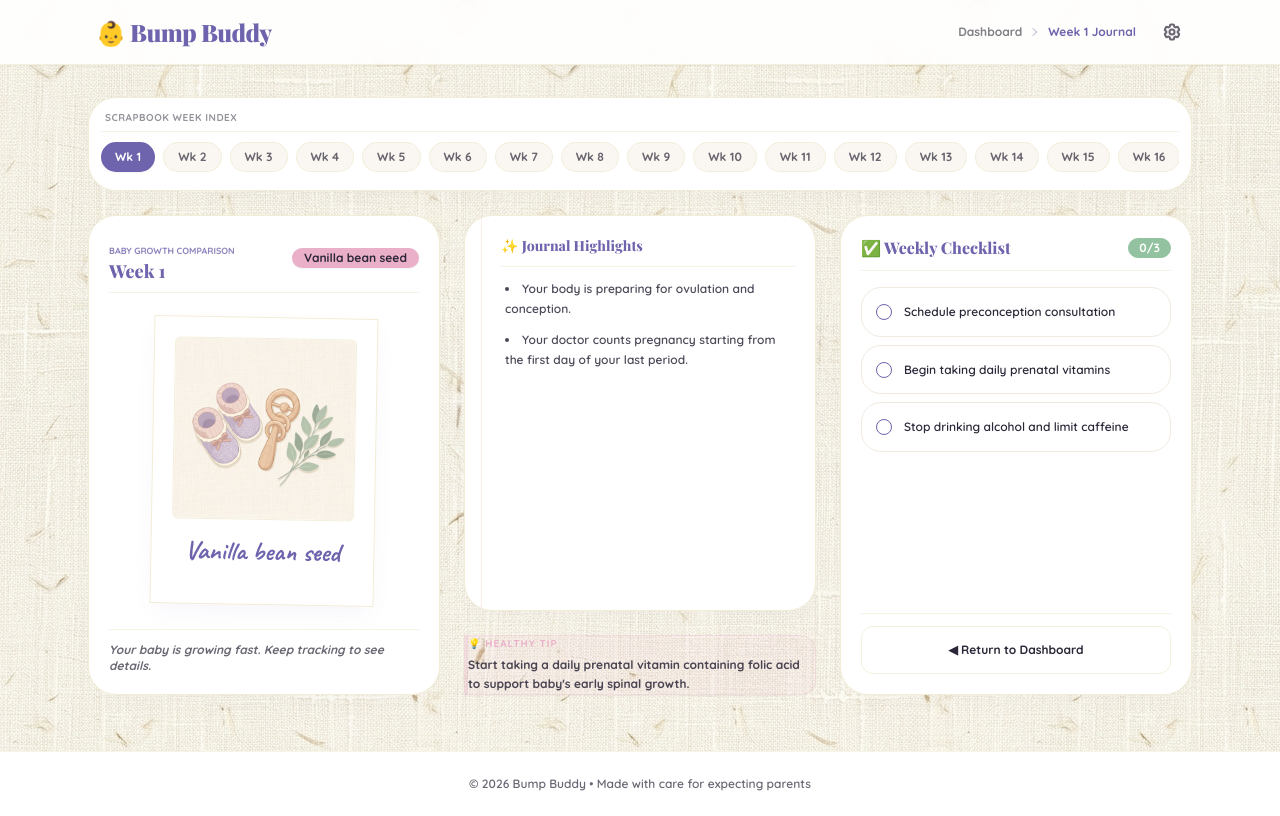
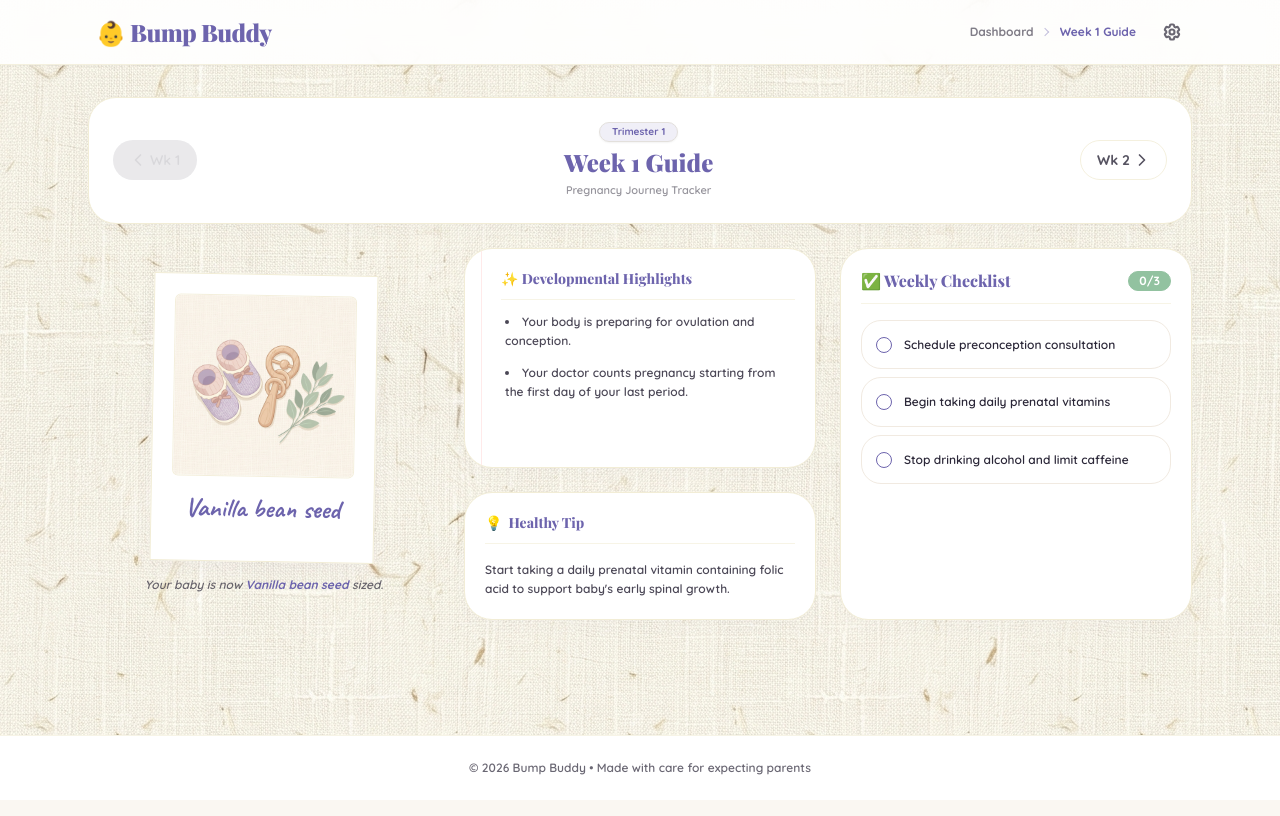
Before and after one commit to MatrixRex/BumpBuddy, a React (Vite) app: page /week/1 in a window 1280 px wide. Built offline with nearby package versions, Linux system fonts and the light colour scheme; a web font is replaced by a local one.

Commit message:
Layout update

```diff
--- a/src/App.jsx
+++ b/src/App.jsx
@@ -62,7 +62,7 @@ function AppContent() {
                     </Link>
                   </li>
                   <li className="text-primary">
-                    Week {weekNum} Journal
+                    Week {weekNum} Guide
                   </li>
                 </ul>
               </div>
--- a/src/pages/Home.jsx
+++ b/src/pages/Home.jsx
@@ -106,7 +106,7 @@ export default function Home() {
         <div className="text-center max-w-md mb-8 mt-4">
           <h1 className="text-4xl font-display font-black text-primary mb-2">👶 Bump Buddy</h1>
           <p className="text-neutral/70 text-sm leading-relaxed font-bold">
-            Your cozy, private pregnancy journal companion.
+            Your cozy, private pregnancy tracker companion.
           </p>
         </div>
         <OnboardingWizard onComplete={handleOnboardingComplete} />
@@ -209,7 +209,7 @@ export default function Home() {
                       to={`/week/${currentWeek}`}
                       className="custom-btn-primary w-full h-12 text-sm text-white font-bold flex items-center justify-center gap-1.5 shadow-sm"
                     >
-                      Open Week {currentWeek} Journal Guide ➔
+                      Open Week {currentWeek} Guide ➔
                     </Link>
                   </div>
                 </div>
--- a/src/pages/WeekDetails.jsx
+++ b/src/pages/WeekDetails.jsx
@@ -1,4 +1,4 @@
-import React, { useState, useEffect, useRef } from 'react'
+import React, { useState, useEffect } from 'react'
 import { useParams, Link } from 'react-router-dom'
 import weeksData from '../data/weeks.json'
 import { getPersistedLMP, calculateCurrentWeek } from '../utils/pregnancy'
@@ -14,9 +14,6 @@ export default function WeekDetails() {
   // Track user active week based on saved LMP
   const [userActiveWeek, setUserActiveWeek] = useState(null)
   const [checkedTasks, setCheckedTasks] = useState([])
-
-  const activeTabRef = useRef(null)
-  const tabContainerRef = useRef(null)
 
   // Load active week and checklist checked states
   useEffect(() => {
@@ -41,16 +38,6 @@ export default function WeekDetails() {
     }
   }, [currentWeekIdx])
 
-  // Center the active week tab in the horizontal scroll bar
-  useEffect(() => {
-    if (activeTabRef.current && tabContainerRef.current) {
-      const container = tabContainerRef.current
-      const tab = activeTabRef.current
-      const scrollPos = tab.offsetLeft - (container.clientWidth / 2) + (tab.clientWidth / 2)
-      container.scrollTo({ left: scrollPos, behavior: 'smooth' })
-    }
-  }, [currentWeekIdx, userActiveWeek])
-
   // Toggle checklist tasks
   const handleCheckboxChange = (task) => {
     const updated = checkedTasks.includes(task)
@@ -72,109 +59,102 @@ export default function WeekDetails() {
     )
   }
 
-  // Create week index array (1 to 40)
-  const allWeeks = Array.from({ length: 40 }, (_, i) => i + 1)
-
   return (
     <div className="w-full py-2 relative z-10 flex flex-col gap-6">
 
-      {/* 📅 Horizontal Binder-Style Week Navigator index strip */}
-      <div className="notebook-card bg-white border border-[#f2edd6]/80 p-3 flex flex-col gap-2">
-        <div className="flex justify-between items-center px-1 border-b border-[#f2edd6]/60 pb-1.5">
-          <span className="text-[10px] uppercase font-extrabold text-neutral/50 tracking-wider">Scrapbook Week Index</span>
-          {userActiveWeek && (
-            <span className="text-[10px] font-bold text-primary bg-primary/10 px-2 py-0.5 rounded-full">
-              Your Current State: Week {userActiveWeek}
-            </span>
+      {/* 📅 Elegant Header with Week Navigation */}
+      <div className="notebook-card p-6 bg-white border border-[#f2edd6]/80 flex flex-col sm:flex-row justify-between items-center gap-4">
+        {/* Previous Week Button */}
+        <div className="flex items-center w-full sm:w-auto justify-start">
+          {currentWeekIdx > 1 ? (
+            <Link
+              to={`/week/${currentWeekIdx - 1}`}
+              className="btn btn-outline btn-sm rounded-full border-[#f2edd6]/80 text-neutral/80 hover:bg-neutral/5 hover:text-primary transition-all flex items-center gap-1 min-h-[40px] px-4 font-bold"
+              title={`Go to Week ${currentWeekIdx - 1}`}
+            >
+              <svg xmlns="http://www.w3.org/2000/svg" fill="none" viewBox="0 0 24 24" strokeWidth={2.5} stroke="currentColor" className="w-4 h-4">
+                <path strokeLinecap="round" strokeLinejoin="round" d="M15.75 19.5L8.25 12l7.5-7.5" />
+              </svg>
+              <span>Wk {currentWeekIdx - 1}</span>
+            </Link>
+          ) : (
+            <button
+              disabled
+              className="btn btn-sm btn-outline rounded-full border-gray-100 text-gray-300 cursor-not-allowed min-h-[40px] px-4 opacity-50 flex items-center gap-1"
+            >
+              <svg xmlns="http://www.w3.org/2000/svg" fill="none" viewBox="0 0 24 24" strokeWidth={2.5} stroke="currentColor" className="w-4 h-4">
+                <path strokeLinecap="round" strokeLinejoin="round" d="M15.75 19.5L8.25 12l7.5-7.5" />
+              </svg>
+              <span>Wk 1</span>
+            </button>
           )}
         </div>
 
-        {/* Horizontal scrollable row of tabs */}
-        <div
-          ref={tabContainerRef}
-          className="flex gap-2 overflow-x-auto pb-1.5 pt-0.5 scrollbar-thin scrollbar-thumb-primary/20 scrollbar-track-transparent select-none"
-        >
-          {allWeeks.map((wNum) => {
-            const isViewingWeek = wNum === currentWeekIdx
-            const isActualWeek = wNum === userActiveWeek
+        {/* Center Title & Trimester Info */}
+        <div className="text-center flex flex-col items-center">
+          <span className={`badge font-bold text-[10px] py-1 px-3 rounded-full shadow-sm mb-1 ${
+            currentWeekIdx <= 13
+              ? 'bg-primary/10 text-primary'
+              : currentWeekIdx <= 27
+                ? 'bg-[#ebb0c9]/15 text-[#b26989]'
+                : 'bg-[#92c2a0]/15 text-[#5c8266]'
+          }`}>
+            Trimester {currentWeekIdx <= 13 ? 1 : currentWeekIdx <= 27 ? 2 : 3}
+          </span>
+          <h1 className="text-2xl font-display font-black text-primary">Week {weekData.weekNumber} Guide</h1>
+          <p className="text-[11px] text-neutral/50 font-semibold mt-1">Pregnancy Journey Tracker</p>
+        </div>
 
-            let tabClass = "px-3.5 py-1.5 text-xs font-bold transition-all duration-150 rounded-full shrink-0 flex items-center justify-center gap-1 cursor-pointer "
-            if (isViewingWeek) {
-              tabClass += "bg-primary text-white shadow-sm"
-            } else if (isActualWeek) {
-              tabClass += "bg-[#ebb0c9] text-secondary-content border border-[#ebb0c9]/50 shadow-inner pulse-active"
-            } else {
-              tabClass += "bg-[#faf7f2] border border-[#f2edd6]/80 text-neutral/70 hover:bg-[#ebdccb]/30"
-            }
-
-            return (
-              <Link
-                key={wNum}
-                to={`/week/${wNum}`}
-                ref={isViewingWeek ? activeTabRef : null}
-                className={tabClass}
-                title={`Go to Week ${wNum} journal page`}
-              >
-                Wk {wNum}
-                {isActualWeek && !isViewingWeek && (
-                  <span className="w-1.5 h-1.5 bg-primary rounded-full border border-white"></span>
-                )}
-              </Link>
-            )
-          })}
+        {/* Next Week Button */}
+        <div className="flex items-center w-full sm:w-auto justify-end">
+          {currentWeekIdx < 40 ? (
+            <Link
+              to={`/week/${currentWeekIdx + 1}`}
+              className="btn btn-outline btn-sm rounded-full border-[#f2edd6]/80 text-neutral/80 hover:bg-neutral/5 hover:text-primary transition-all flex items-center gap-1 min-h-[40px] px-4 font-bold"
+              title={`Go to Week ${currentWeekIdx + 1}`}
+            >
+              <span>Wk {currentWeekIdx + 1}</span>
+              <svg xmlns="http://www.w3.org/2000/svg" fill="none" viewBox="0 0 24 24" strokeWidth={2.5} stroke="currentColor" className="w-4 h-4">
+                <path strokeLinecap="round" strokeLinejoin="round" d="M8.25 4.5l7.5 7.5-7.5 7.5" />
+              </svg>
+            </Link>
+          ) : (
+            <button
+              disabled
+              className="btn btn-sm btn-outline rounded-full border-gray-100 text-gray-300 cursor-not-allowed min-h-[40px] px-4 opacity-50 flex items-center gap-1"
+            >
+              <span>Wk 40</span>
+              <svg xmlns="http://www.w3.org/2000/svg" fill="none" viewBox="0 0 24 24" strokeWidth={2.5} stroke="currentColor" className="w-4 h-4">
+                <path strokeLinecap="round" strokeLinejoin="round" d="M8.25 4.5l7.5 7.5-7.5 7.5" />
+              </svg>
+            </button>
+          )}
         </div>
       </div>
 
-      {/* Week Traversal Header on mobile */}
-      <div className="flex justify-between items-center notebook-card p-3 bg-white border border-[#f2edd6]/80 lg:hidden">
-        {currentWeekIdx > 1 ? (
-          <Link to={`/week/${currentWeekIdx - 1}`} className="btn btn-sm btn-ghost h-10 min-h-[40px] text-primary font-bold">
-            ◀ Wk {currentWeekIdx - 1}
+      {/* Contextual Active Week Alert */}
+      {userActiveWeek !== null && userActiveWeek !== currentWeekIdx && (
+        <div className="alert text-xs py-2.5 px-4 rounded-2xl border bg-primary/5 border-primary/10 text-neutral flex items-center gap-2">
+          <span>ℹ️</span>
+          <Link
+            to={`/week/${userActiveWeek}`}
+            className="underline font-bold text-primary hover:text-primary/80 transition-colors"
+          >
+            Go to your current week (Week {userActiveWeek}) ➔
           </Link>
-        ) : (
-          <button className="btn btn-sm btn-ghost btn-disabled opacity-20 h-10 min-h-[40px] font-bold">◀ Wk 1</button>
-        )}
-        <span className="font-display font-extrabold text-sm text-primary">Week {weekData.weekNumber} Page</span>
-        {currentWeekIdx < 40 ? (
-          <Link to={`/week/${currentWeekIdx + 1}`} className="btn btn-sm btn-ghost h-10 min-h-[40px] text-primary font-bold">
-            Wk {currentWeekIdx + 1} ▶
-          </Link>
-        ) : (
-          <button className="btn btn-sm btn-ghost btn-disabled opacity-20 h-10 min-h-[40px] font-bold">Wk 40 ▶</button>
-        )}
-      </div>
-
-      {/* Contextual Active Week Alert on mobile */}
-      {userActiveWeek !== null && userActiveWeek !== currentWeekIdx && (
-        <div className="alert text-xs leading-relaxed py-2.5 px-3.5 rounded-xl border bg-primary/5 border-primary/10 text-neutral lg:hidden">
-          <span>ℹ️</span>
-          <div className="font-semibold">
-            Currently in Week {userActiveWeek}.
-            <Link to={`/week/${userActiveWeek}`} className="underline font-extrabold text-primary ml-1">Go ➔</Link>
-          </div>
         </div>
       )}
 
-      {/* Main Open Diary Journal Spread Grid */}
+      {/* Main Open Scrapbook Tracker Grid */}
       <div className="grid grid-cols-1 lg:grid-cols-12 gap-6 items-stretch">
 
         {/* Left Page Spread: size Polaroid & Highlights side-by-side */}
         <div className="lg:col-span-8 flex flex-col md:grid md:grid-cols-12 gap-6 items-stretch">
 
           {/* Polaroid Baby Size Box */}
-          <div className="md:col-span-6 notebook-card p-5 bg-white border border-[#f2edd6]/80 flex flex-col justify-between items-center text-center">
-            <div className="w-full flex justify-between items-center border-b border-[#f2edd6]/60 pb-3 mb-4">
-              <div className="text-left">
-                <span className="text-[9px] uppercase font-extrabold text-primary/80">Baby Growth Comparison</span>
-                <h4 className="text-lg font-display font-extrabold text-primary leading-none mt-0.5">Week {weekData.weekNumber}</h4>
-              </div>
-              <span className="badge bg-[#ebb0c9] text-secondary-content font-bold border-none py-1.5 px-3 text-xs shadow-sm rounded-full">
-                {weekData.sizeComparison}
-              </span>
-            </div>
-
+          <div className="md:col-span-6 flex flex-col justify-center items-center text-center p-2">
             {/* Large Polaroid Picture Mockup */}
-            <div className="polaroid-frame rotate-1 w-52 md:w-56 my-2">
+            <div className="polaroid-frame rotate-1 w-52 md:w-56">
               <img
                 src={cozyBabyGrowth}
                 alt="Baby growth comparison"
@@ -184,12 +164,9 @@ export default function WeekDetails() {
                 {weekData.sizeComparison}
               </div>
             </div>
-
-            <div className="w-full border-t border-[#f2edd6]/60 pt-3 mt-4 text-left">
-              <p className="text-xs text-neutral/70 italic font-bold">
-                Your baby is growing fast. Keep tracking to see details.
-              </p>
-            </div>
+            <p className="text-xs text-neutral/70 mt-4 font-semibold italic">
+              Your baby is now <span className="text-primary font-extrabold">{weekData.sizeComparison}</span> sized.
+            </p>
           </div>
 
           {/* Highlights & Healthy Tip */}
@@ -200,7 +177,7 @@ export default function WeekDetails() {
               <div className="absolute top-0 bottom-0 left-4 w-[1px] bg-red-200/40"></div>
               <div className="pl-4">
                 <h3 className="text-sm font-display font-extrabold text-primary border-b border-[#f2edd6]/60 pb-2.5 mb-3">
-                  ✨ Journal Highlights
+                  ✨ Developmental Highlights
                 </h3>
                 <ul className="list-disc list-inside text-xs text-neutral/85 flex flex-col gap-3 leading-relaxed font-semibold">
                   {weekData.highlights.map((highlight, idx) => (
@@ -210,10 +187,14 @@ export default function WeekDetails() {
               </div>
             </div>
 
-            {/* Sticky Note Healthy Tip */}
-            <div className="bg-[#ebb0c9]/10 border-l-4 border-[#ebb0c9] p-4.5 rounded-r-2xl rounded-l-none shadow-sm flex flex-col gap-1 border-y border-r border-[#ebb0c9]/25">
-              <h4 className="text-[10px] uppercase font-extrabold text-secondary tracking-widest">💡 Healthy Tip</h4>
-              <p className="text-xs text-neutral/85 leading-relaxed font-bold">
+            {/* Healthy Tip (Notebook Card) */}
+            <div className="notebook-card p-5 bg-white border border-[#f2edd6]/80 flex flex-col gap-3">
+              <div className="flex items-center gap-2 border-b border-[#f2edd6]/60 pb-2.5 mb-1">
+                <h4 className="text-sm font-display font-extrabold text-primary flex items-center gap-1.5">
+                  <span>💡</span> Healthy Tip
+                </h4>
+              </div>
+              <p className="text-xs text-neutral/85 leading-relaxed font-semibold">
                 {weekData.healthTip}
               </p>
             </div>
@@ -261,16 +242,6 @@ export default function WeekDetails() {
                 })}
               </div>
             </div>
-
-            {/* Dashboard Action Return */}
-            <div className="border-t border-[#f2edd6]/60 pt-3 mt-4">
-              <Link
-                to="/"
-                className="btn btn-outline btn-ghost w-full h-11 text-xs font-bold rounded-xl transition-all duration-200 border-[#f2edd6]/80 hover:bg-neutral/5"
-              >
-                ◀ Return to Dashboard
-              </Link>
-            </div>
           </div>
         </div>
 
```
